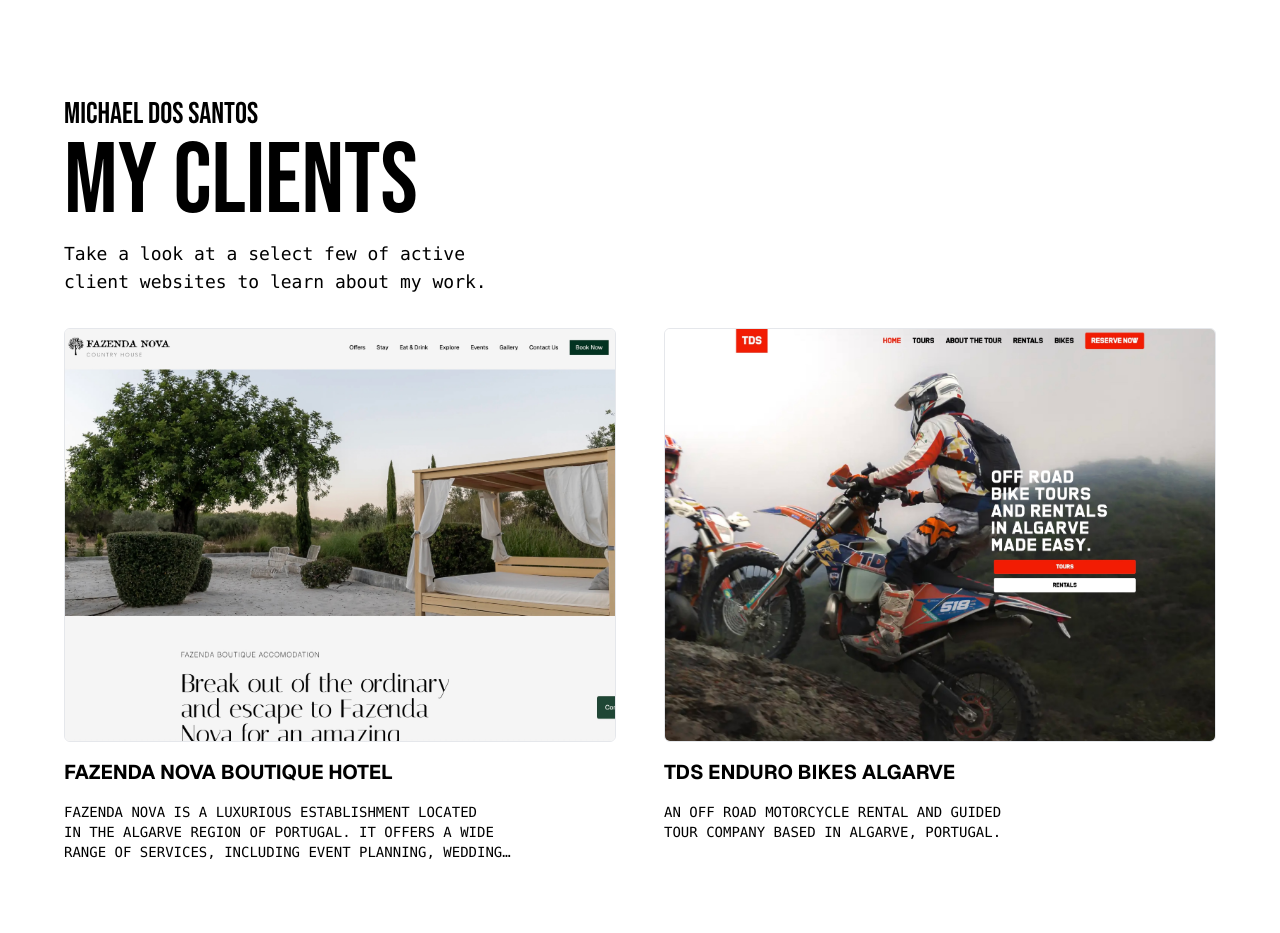
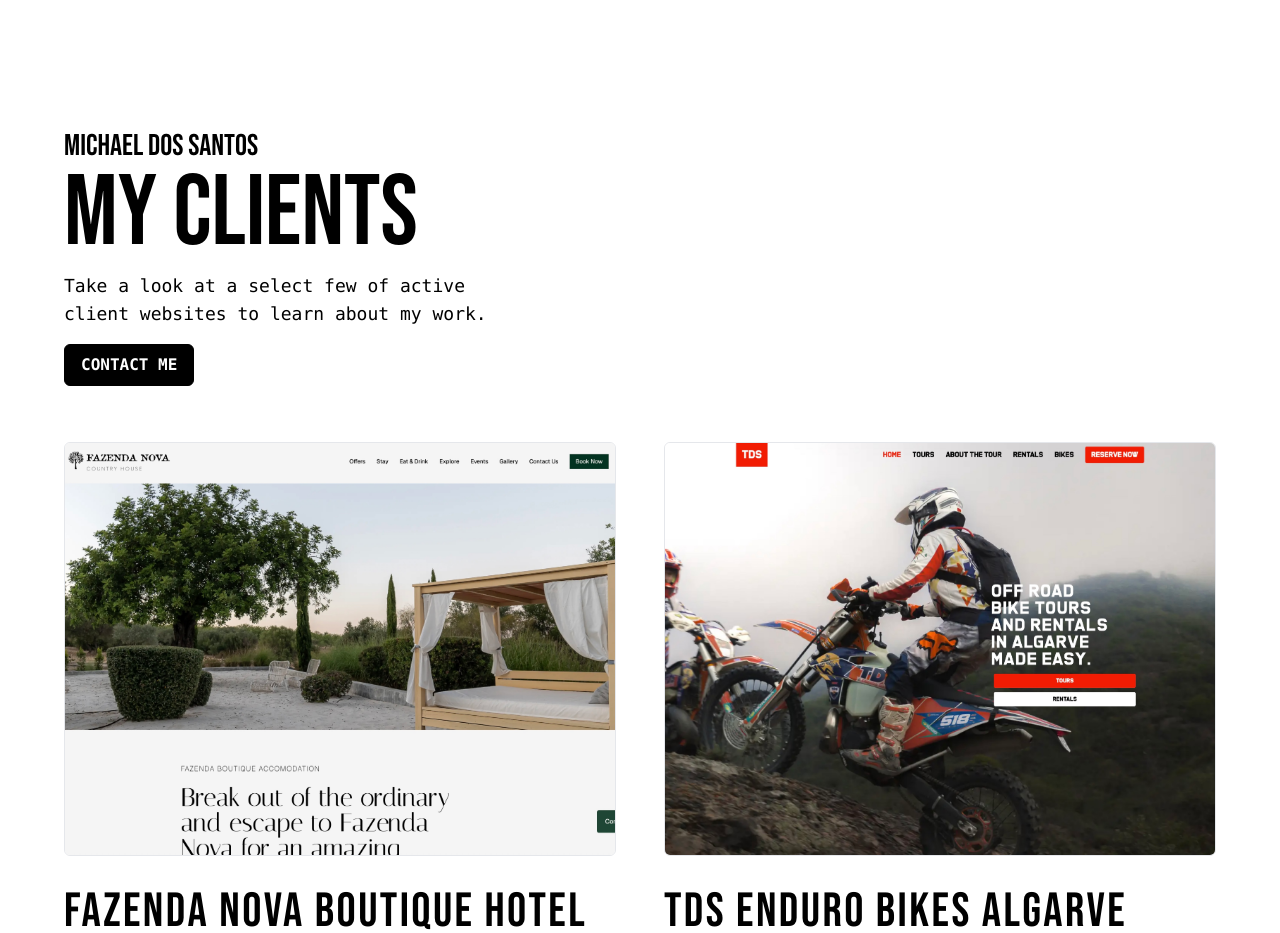
Before and after one commit to myxchine/duality, a Next.js app: page /clients in a window 1280 px wide. Shown: the top 933 px of the page. Built offline with nearby package versions, Linux system fonts and the light colour scheme.

Commit message:
blob animation

```diff
--- a/src/app/(en)/blob.tsx
+++ b/src/app/(en)/blob.tsx
@@ -12,6 +12,10 @@
     slashBottomRight: 70,
     slashBottomLeft: 44,
   });
+
+  const colours = ["#FFFFFF", "#EBEBEB"];
+
+  const [colour, setColour] = useState(colours[0]);
 
   const [dimensions, setDimensions] = useState({
     width: 80,
@@ -28,23 +32,27 @@
   }
 
   const getRandomBorderRadius = () => {
-    return randomBetween({ lower: 10, upper: 90 });
+    return randomBetween({ lower: 30, upper: 90 });
   };
 
   const getRandomHeight = () => {
-    return randomBetween({ lower: 20, upper: 60 });
+    return randomBetween({ lower: 45, upper: 55 });
   };
 
   const getRandomWidth = () => {
-    return randomBetween({ lower: 10, upper: 90 });
+    return randomBetween({ lower: 75, upper: 85 });
   };
 
   const getRandomPosition = () => {
-    return randomBetween({ lower: 40, upper: 60 });
+    return randomBetween({ lower: 47, upper: 53 });
   };
 
   const getRandomBoolean = () => {
     return Math.random() < 0.5;
+  };
+
+  const getRandomColour = () => {
+    return Math.floor(Math.random() * colours.length);
   };
 
   useEffect(() => {
@@ -71,9 +79,11 @@
           ? getRandomBorderRadius()
           : prev.slashBottomLeft,
       }));
-    }, 1000);
 
-    /* const dimensionInterval = setInterval(() => {
+      setColour((prev) => (getRandomBoolean() ?  colours[getRandomColour()] : prev));
+    }, 500);
+
+    const dimensionInterval = setInterval(() => {
       setDimensions((prev) => ({
         width: getRandomBoolean() ? getRandomWidth() : prev.width,
         height: getRandomBoolean() ? getRandomHeight() : prev.height,
@@ -81,26 +91,26 @@
     }, 500);
 
     // New interval for position changes
-   const positionInterval = setInterval(() => {
+    const positionInterval = setInterval(() => {
       setPosition({
         x: getRandomPosition(),
         y: getRandomPosition(),
       });
-    }, 2000); // Move every 2 seconds */
+    }, 3000); // Move every 2 seconds
 
     return () => {
       clearInterval(borderInterval);
-      //  clearInterval(dimensionInterval);
-      //  clearInterval(positionInterval);
+      clearInterval(dimensionInterval);
+      clearInterval(positionInterval);
     };
   }, []);
 
   return (
     <div
-      className="mask fixed max-w-3xl aspect-square"
+      className="mask fixed max-w-4xl"
       style={{
         width: `${dimensions.width + 30}%`,
-        height: `${dimensions.height}svh`,
+        height: `${dimensions.height * 2 + 300}px`,
         borderRadius: `
           ${borderRadius.topLeft}%
           ${borderRadius.topRight}%
@@ -110,8 +120,8 @@
           ${borderRadius.slashTopRight}%
           ${borderRadius.slashBottomRight}%
           ${borderRadius.slashBottomLeft}%`,
-        backgroundColor: "white",
-        transition: "all 2s linear", // Smooth transitions for all properties
+        backgroundColor: colour,
+        transition: "all 3s ease-in-out", // Smooth transitions for all properties
         left: `${position.x}%`,
         top: `${position.y}%`,
         transform: "translate(-50%, -55%)", // Center the div on its position
--- a/src/app/(en)/clients/page.tsx
+++ b/src/app/(en)/clients/page.tsx
@@ -1,7 +1,7 @@
 import Image from "next/image";
 import { sites } from "@/server/db/sites";
 import Link from "next/link";
-import Blob from "@/app/(en)/blob";
+import { Button } from "@/components/ui";
 export default function Clients() {
   return (
     <div className="w-full  bg-white flex flex-col items-center justify-center overflow-hidden">
@@ -12,17 +12,22 @@
 
 function MyClients() {
   return (
-    <section className="flex gap-2 flex-col my-12 md:my-24">
+    <section className="flex gap-2 flex-col my-12 md:my-24 p-8">
       <div className="flex flex-col  ">
-        <p className="font-custom text-2xl md:text-3xl uppercase">
-          Michael Dos Santos
-        </p>
-        <h1>My Clients</h1>
+        <Link href="/" className="flex flex-col  text-foreground">
+          <p className="font-custom text-2xl md:text-3xl uppercase">
+            Michael Dos Santos
+          </p>
+          <h1>My Clients</h1>
+        </Link>
       </div>
       <p>
         Take a look at a select few of active client websites to learn about my
         work.
       </p>
+      <Button type={1} href="/contact">
+        Contact Me
+      </Button>
       <PortfolioList data={sites} />
     </section>
   );
@@ -30,7 +35,7 @@
 
 function PortfolioList({ data }: { data: any[] }) {
   return (
-    <div className="grid grid-cols-2 md:grid-cols-2 gap-4 md:gap-12  w-full  max-w-6xl relative scrollbar-hidden mt-6">
+    <div className="grid grid-cols-1 md:grid-cols-2 gap-4 md:gap-12  w-full  max-w-6xl relative scrollbar-hidden mt-8 md:mt-12">
       {data.map((site) => (
         <PortfolioCard key={site.title} portfolio={site} />
       ))}
@@ -44,7 +49,7 @@
       href={portfolio.url}
       target="_blank"
       rel="noopener noreferrer"
-      className="flex flex-col  w-full gap-4 items-center flex-shrink-0  relative  mb-6 "
+      className="flex flex-col  w-full gap-4 md:gap-8 items-center flex-shrink-0  relative  mb-6 "
     >
       <Image
         src={`/images/sites/${portfolio.desktopImage}`}
@@ -55,8 +60,8 @@
         className="w-full h-auto rounded-md border aspect-[4/3] object-cover"
       />
 
-      <div className="flex flex-col gap-4 w-full ">
-        <h3>{portfolio.title}</h3>
+      <div className="flex flex-col gap-1 md:gap-3 w-full ">
+        <h2>{portfolio.title}</h2>
 
         <p className=" line-clamp-3 text-sm font-normal">
           {portfolio.description}
```
